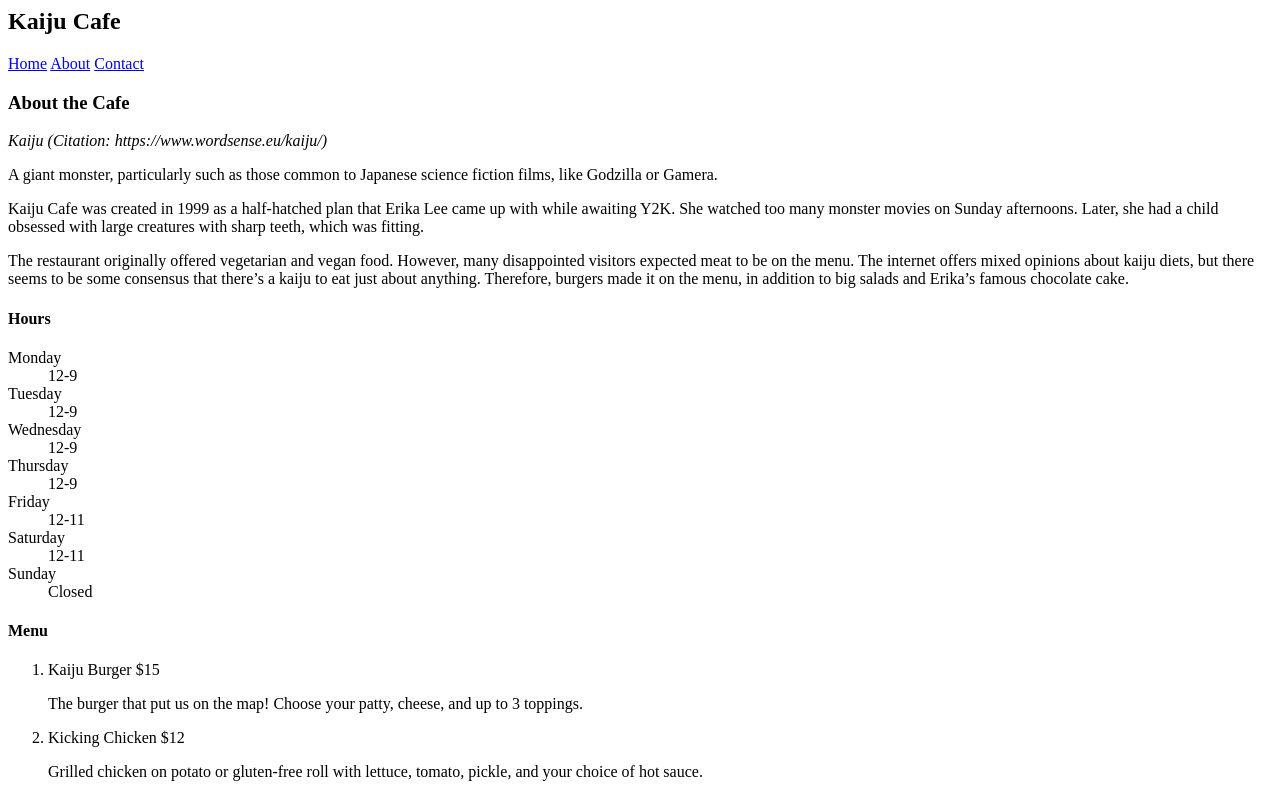
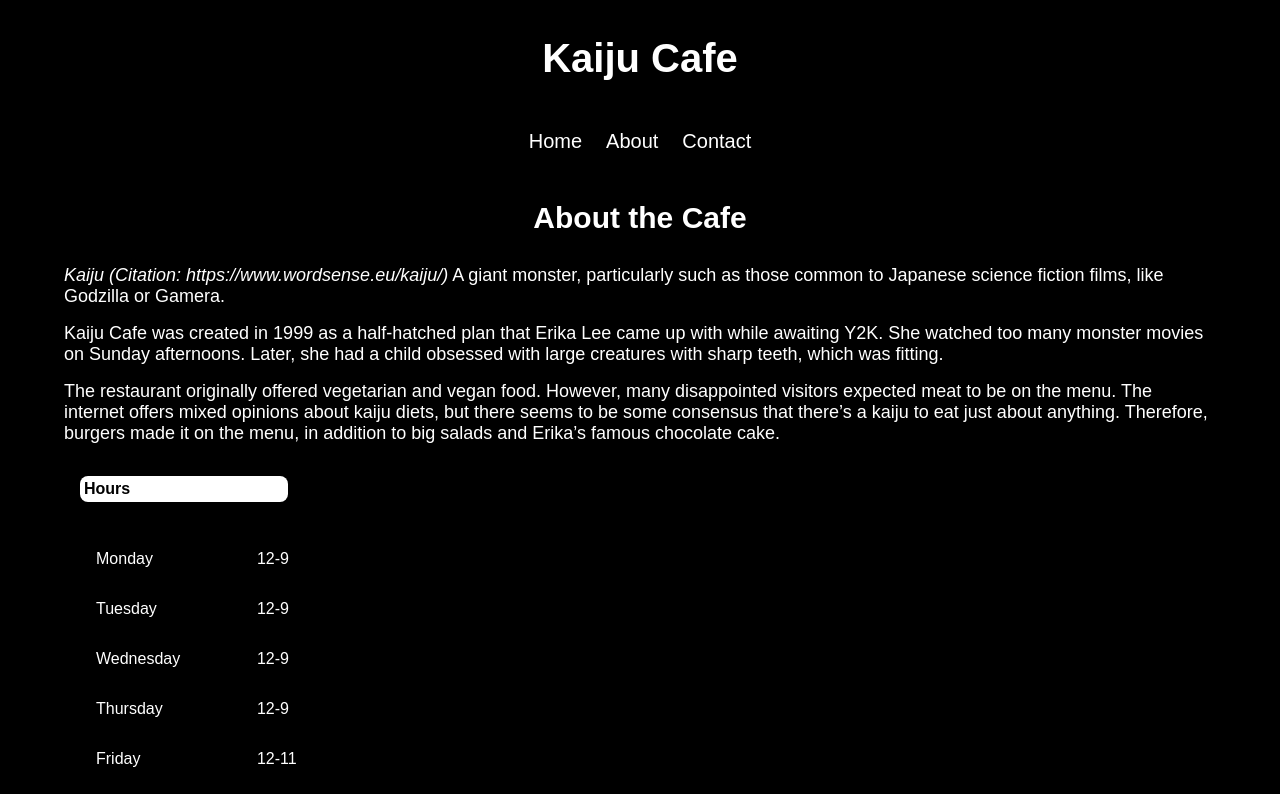
Before and after one commit to MrKumaran/webDev, a plain HTML site: page frontendmaster html css/part 8/index.html in a window 1280 px wide. Shown: the top 794 px of the page. Drawn offline with Linux system fonts and the light colour scheme.

Commit message:
next part

```diff
--- a/frontendmaster html css/part 8/index.css
+++ b/frontendmaster html css/part 8/index.css
@@ -0,0 +1,104 @@
+body {
+  font-family:sans-serif;
+  display: block;
+  width: auto;
+  height: auto;
+  margin: 1rem;
+  background-color: Black;
+  color: white;
+}
+
+h2 {
+  padding-top: 20px;
+  font-size: 40px;
+  text-align: center;
+}
+
+nav {
+  display: flex;
+  flex-flow: row wrap;
+  justify-content: center;
+  font-size: 20px;
+}
+
+nav a {
+  color: white;
+  text-decoration: none;
+}
+
+nav div{
+  display: flex;
+  padding-left: 12px;
+  padding-right: 12px;
+}
+
+nav a:hover {
+  padding: 20px;
+  background-color: grey;
+  border-radius: 20px;
+}
+
+h3 {
+  text-align: center;
+  font-size: 30px;
+}
+
+h4 {
+  background-color: white;
+  color: Black;
+  margin: 2rem;
+  padding-left: 16px;
+  padding: 4px;
+  border-radius: 8px;
+  width: 200px;
+}
+
+
+
+article {
+  margin: 2rem;
+}
+
+ol {
+  margin: 2rem;
+}
+
+p {
+  font-size: 18px;
+  margin: 1rem;
+}
+
+li p:first-of-type {
+  margin: 0;
+  padding: 0px;
+  padding-top: 8px;
+  padding-bottom: 2px;
+}
+
+li p{
+  margin: 0;
+  padding-bottom: 10px;
+}
+
+dl {
+  margin: 2rem;
+}
+
+div {
+  display: grid;
+  grid-template-columns: 1fr 8fr;
+  padding: 1rem;
+}
+
+div:last-of-type{
+  color: red;
+}
+
+figure {
+  margin: 4rem;
+  text-align: center;
+}
+
+footer {
+  margin: 4rem;
+}
--- a/frontendmaster html css/part 8/index.html
+++ b/frontendmaster html css/part 8/index.html
@@ -1,53 +1,62 @@
 <!-- Mark up this page as semantically as possible. Do not worry about styling or interactivity. There are many "right" answers. Consider what you think is important to communicate and use markup accordingly. There are a few hints to point you to MDN pages for elements you might consider but we have not discussed. -->
-
+<head>
+  <meta charset="utf-8">
+  <link rel="stylesheet" href="index.css">
+</head>
+<body>
   <h2>Kaiju Cafe</h2>
 
   <nav>
+    <div>
       <a href="#">Home</a>
+    </div>
+    <div>
       <a href="#">About</a>
+    </div>
+    <div>
       <a href="#">Contact</a>
+    </div>
   </nav>
-
+<article>
   <h3>About the Cafe</h3>
 
   <!-- hint: explore the <dfn> element: https://developer.mozilla.org/en-US/docs/Web/HTML/Element/dfn
   you might also consider <figure> here: https://developer.mozilla.org/en-US/docs/Web/HTML/Element/figure
   -->
-<dfn>Kaiju (Citation: https://www.wordsense.eu/kaiju/)</dfn>
-<p>A giant monster, particularly such as those common to Japanese science fiction films, like Godzilla or Gamera.</p>
+  <p><dfn>Kaiju (Citation: https://www.wordsense.eu/kaiju/)</dfn> A giant monster, particularly such as those common to Japanese science fiction films, like Godzilla or Gamera.</p>
   <p>Kaiju Cafe was created in 1999 as a half-hatched plan that Erika Lee came up with while awaiting Y2K. She watched too many monster movies on Sunday afternoons. Later, she had a child obsessed with large creatures with sharp teeth, which was fitting.</p>
   <p>The restaurant originally offered vegetarian and vegan food. However, many disappointed visitors expected meat to be on the menu. The internet offers mixed opinions about kaiju diets, but there seems to be some consensus that there’s a kaiju to eat just about anything. Therefore, burgers made it on the menu, in addition to big salads and Erika’s famous chocolate cake.</p>
 
 
   <h4>Hours</h4>
   <dl>
-  <div class="dl">
+    <div>
       <dt>Monday</dt>
       <dd>12-9</dd>
     </div>
-  <div class="dl">
+    <div>
       <dt>Tuesday</dt>
       <dd>12-9</dd>
     </div>
-  <div class="dl">
+    <div>
       <dt>Wednesday</dt>
       <dd>12-9</dd>
     </div>
-  <div class="dl">
+    <div>
       <dt>Thursday</dt>
       <dd>12-9</dd>
     </div>
-  <div class="dl">
+    <div>
       <dt>Friday</dt>
       <dd>12-11</dd>
     </div>
-  <div class="dl">
+    <div>
       <dt>Saturday</dt>
       <dd>12-11</dd>
     </div>
-  <div class="dl">
-    <dt class = "sunday">Sunday</dt>
-    <dd class = "sunday">Closed</dd>
+    <div>
+      <dt>Sunday</dt>
+      <dd>Closed</dd>
     </div>
   </dl>
 
@@ -88,6 +97,7 @@ https://developer.mozilla.org/en-US/docs/Web/HTML/Element/blockquote -->
       </blockquote>
       <figcaption><p>-Trisha Yearwood,<cite>brainyquote</cite></figcaption>
     </figure>
+</article>
   <footer>
     <address>
       Kaiju Cafe <br>
@@ -98,5 +108,6 @@ https://developer.mozilla.org/en-US/docs/Web/HTML/Element/blockquote -->
       <a href="https://twitter.com/" target="_blank">Twitter</a> <br>
       <a href="https://www.facebook.com/" target="_blank">Facebook</a>
     </address>
-  <p><small><strong>Disclaimer:</strong>Kaiju Cafe is a completely fictional restaurant, but we wished it existed! It first appeared in #30DaysOfHTML by Jen Kramer and Erika Lee in 2021.</small></p>
+    <p><small><strong>Disclaimer:</strong> Kaiju Cafe is a completely fictional restaurant, but we wished it existed! It first appeared in #30DaysOfHTML by Jen Kramer and Erika Lee in 2021.</small></p>
   </footer>
+</body>
```
Lines whose indentation alone changed are shown as unchanged.
